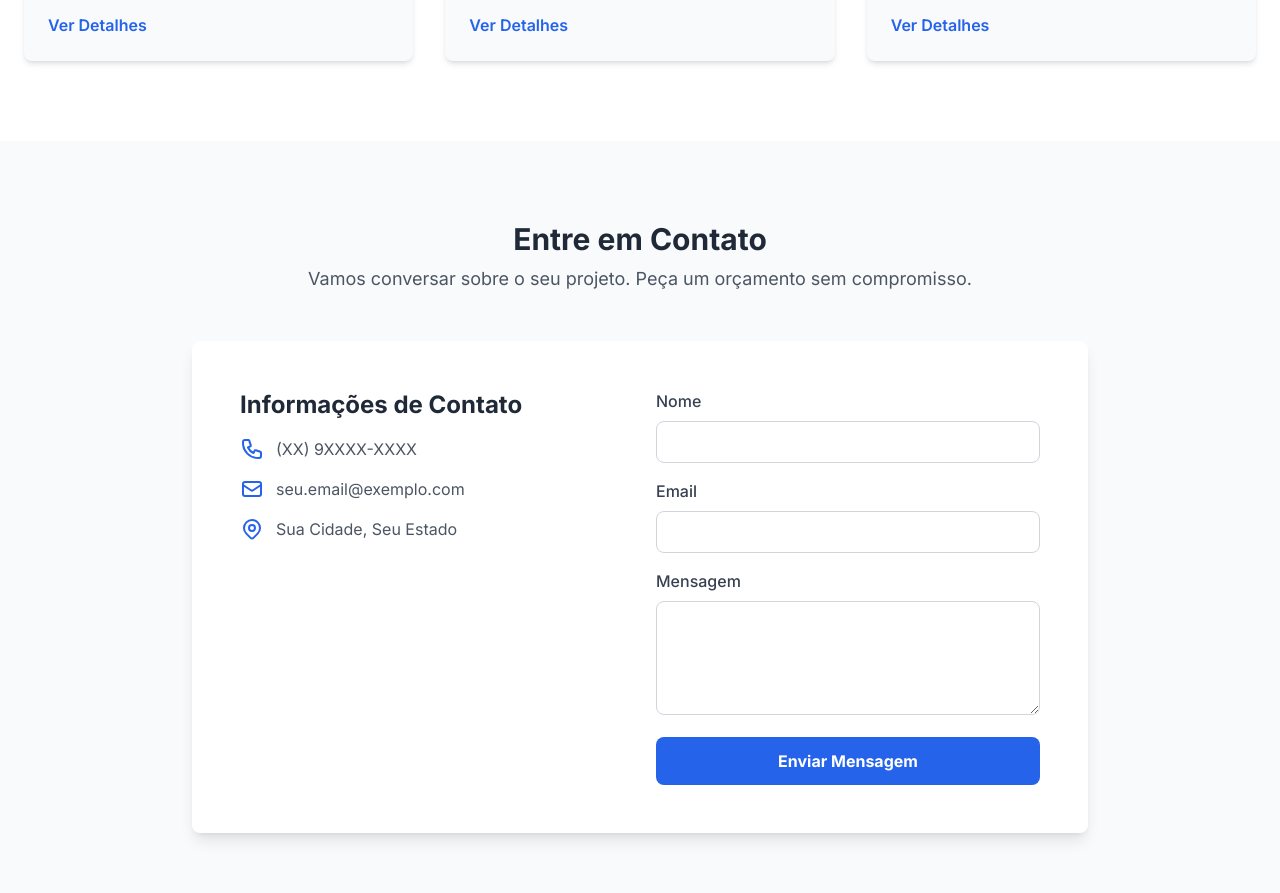
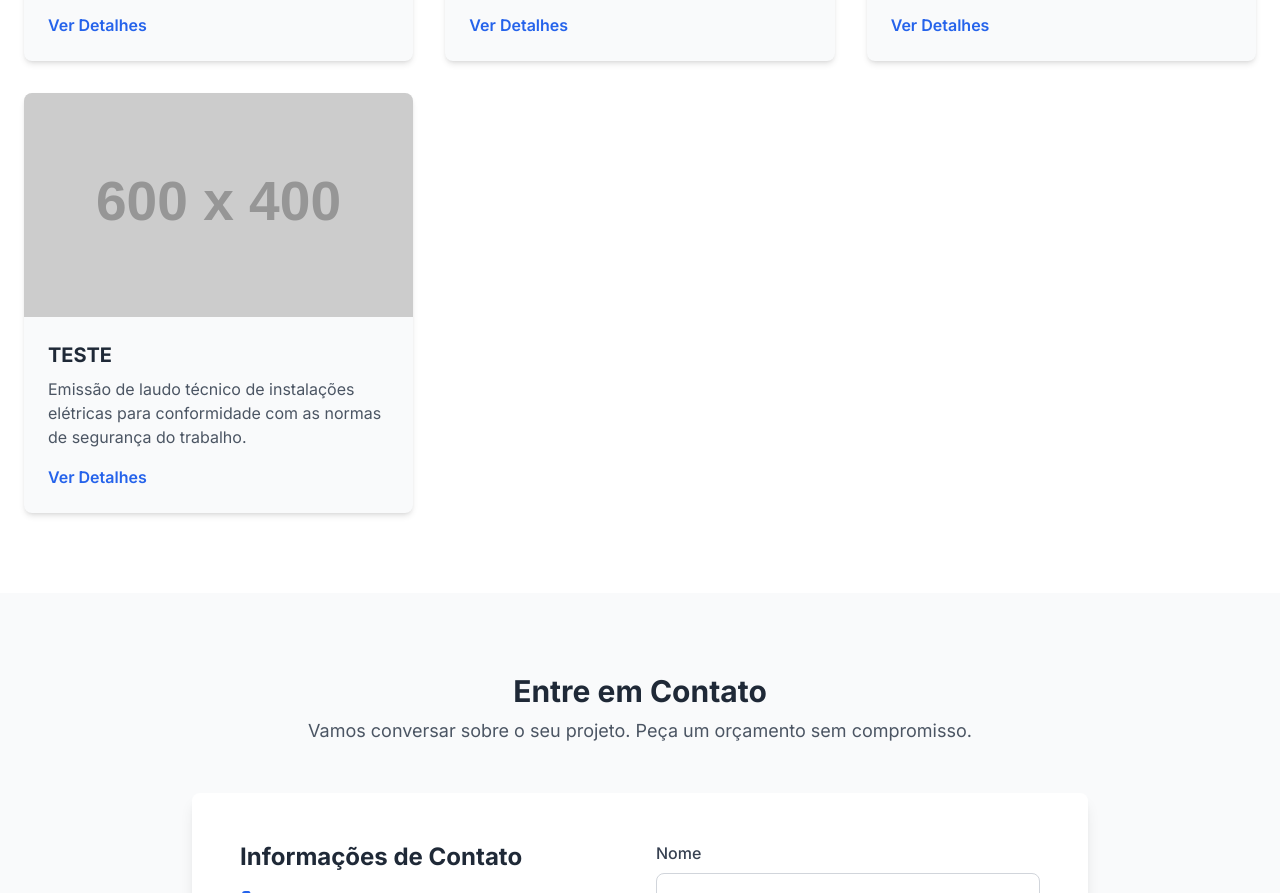
Before and after one commit to leandroarc/meu-site, a plain HTML site: page index.html in a window 1280 px wide. Shown: the part 2095-2988 px from the top of the page. Drawn offline with nearby package versions, Linux system fonts and the light colour scheme; placeholder pictures from the web are drawn by us.

Commit message:
Update index.html

```diff
--- a/index.html
+++ b/index.html
@@ -161,6 +161,15 @@
                             <a href="#" class="text-blue-600 hover:underline font-semibold">Ver Detalhes</a>
                         </div>
                     </div>
+                    <!-- Project Card 4 -->
+                    <div class="bg-gray-50 rounded-lg shadow-md overflow-hidden">
+                        <img src="https://placehold.co/600x400/d1d5db/333333?text=Projeto+Industrial" alt="Imagem do Projeto 3" class="w-full h-56 object-cover">
+                        <div class="p-6">
+                            <h3 class="text-xl font-bold mb-2">TESTE</h3>
+                            <p class="text-gray-600 mb-4">Emissão de laudo técnico de instalações elétricas para conformidade com as normas de segurança do trabalho.</p>
+                            <a href="#" class="text-blue-600 hover:underline font-semibold">Ver Detalhes</a>
+                        </div>
+                    </div>
                 </div>
             </div>
         </section>
```
